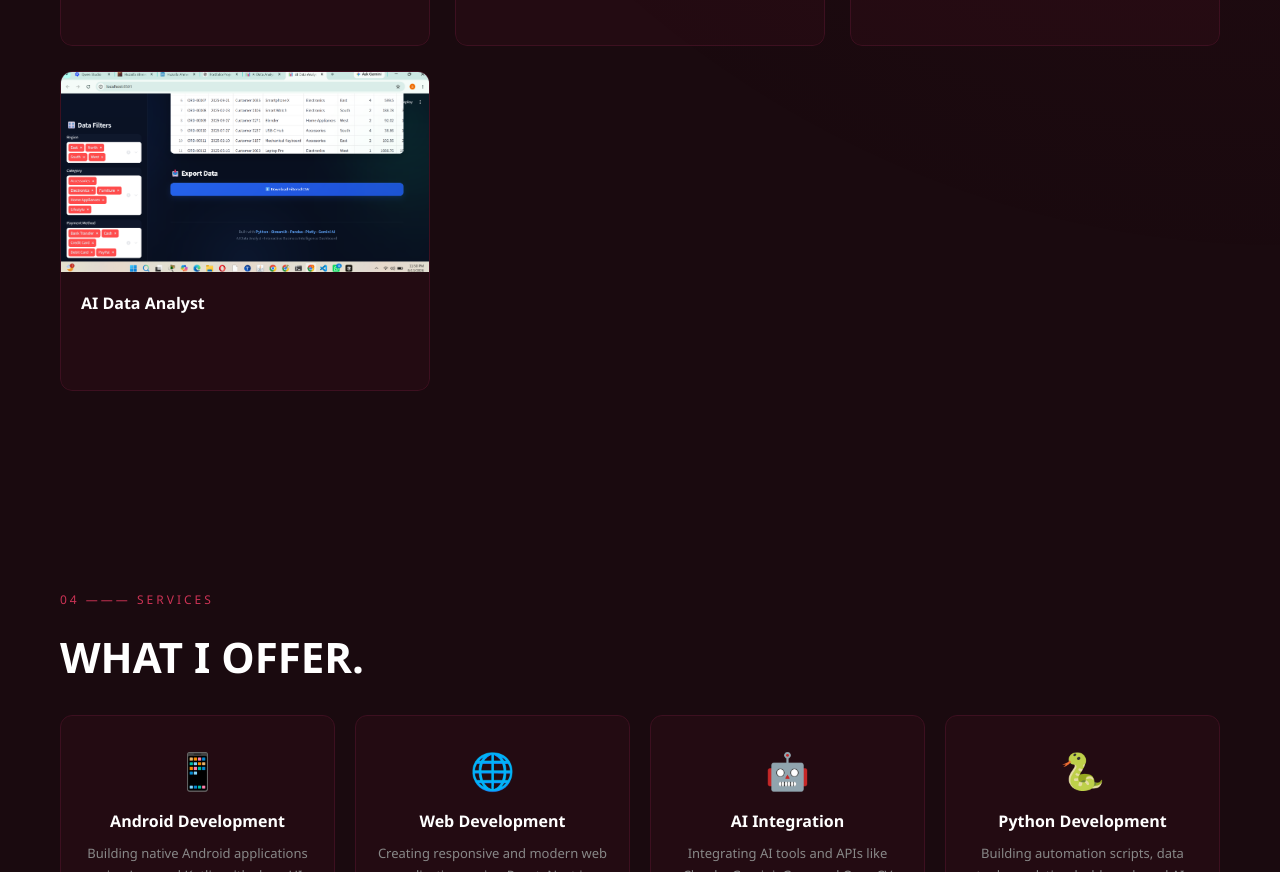
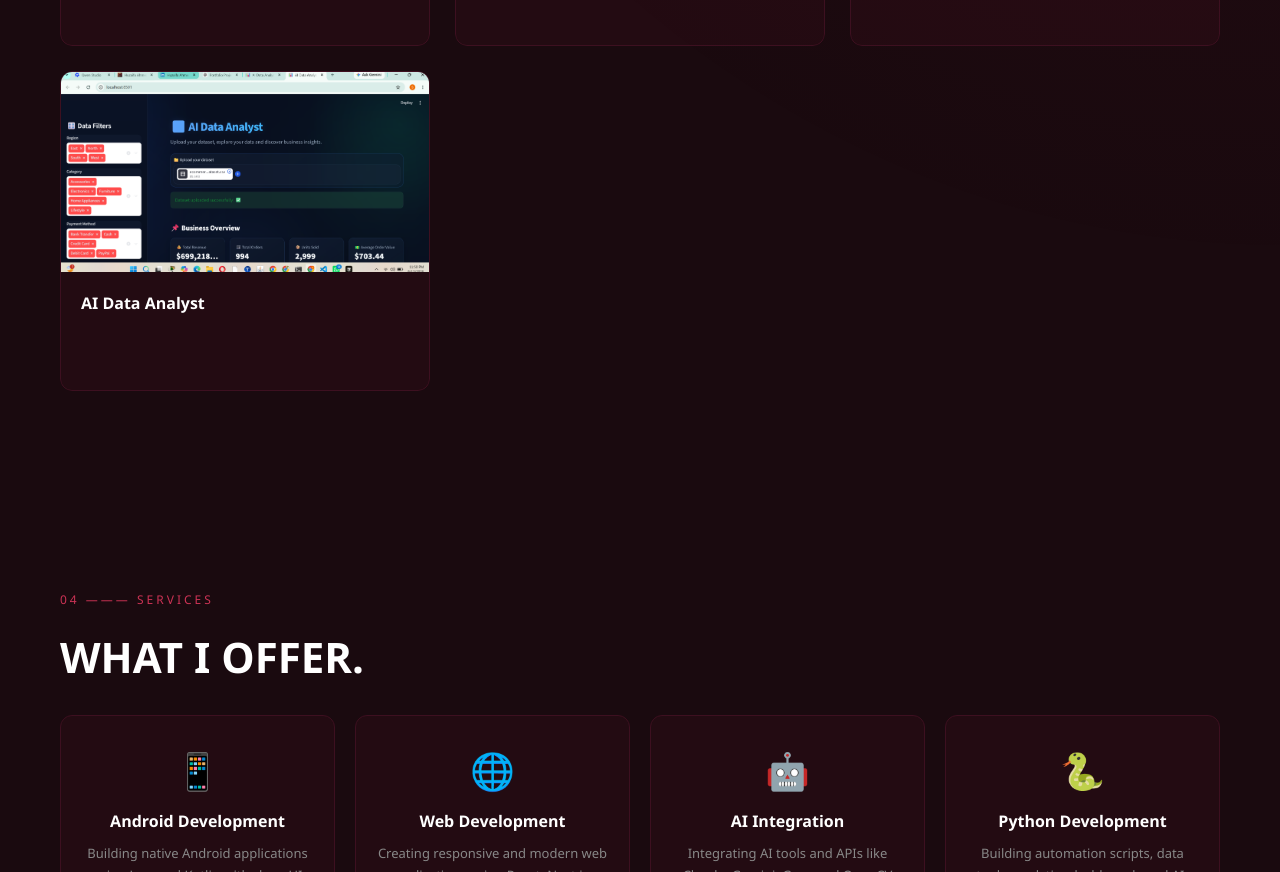
Before and after one commit to Huzaifaahmedbhutto/portfolio, a plain HTML site: page index.html in a window 1280 px wide. Shown: the part 3195-4067 px from the top of the page. Drawn offline with Linux system fonts and the light colour scheme.

Commit message:
Use AI Data Analyst filters screenshot

```diff
--- a/index.html
+++ b/index.html
@@ -674,7 +674,7 @@
 
                     <div class="project-card-front">
 
-                        <img src="assets/screenshots/dashboard-overview.png"
+                        <img src="assets/screenshots/filters-export.png"
      alt="AI Data Analyst Dashboard"
      class="project-img"
      style="height:200px; width:100%; object-fit:cover;">
```
Also changed, not shown: assets/screenshots/filters-export.png (added).
